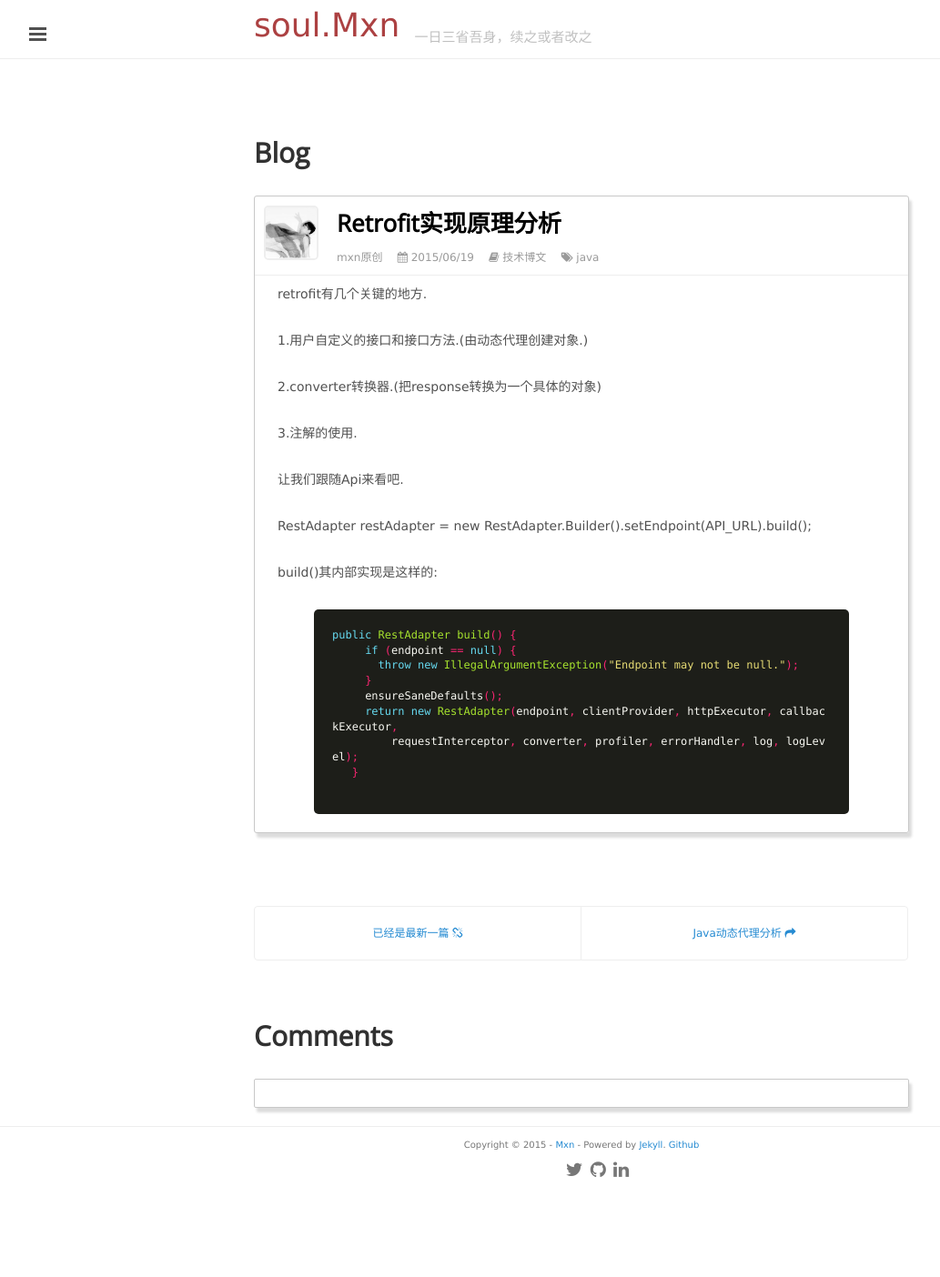
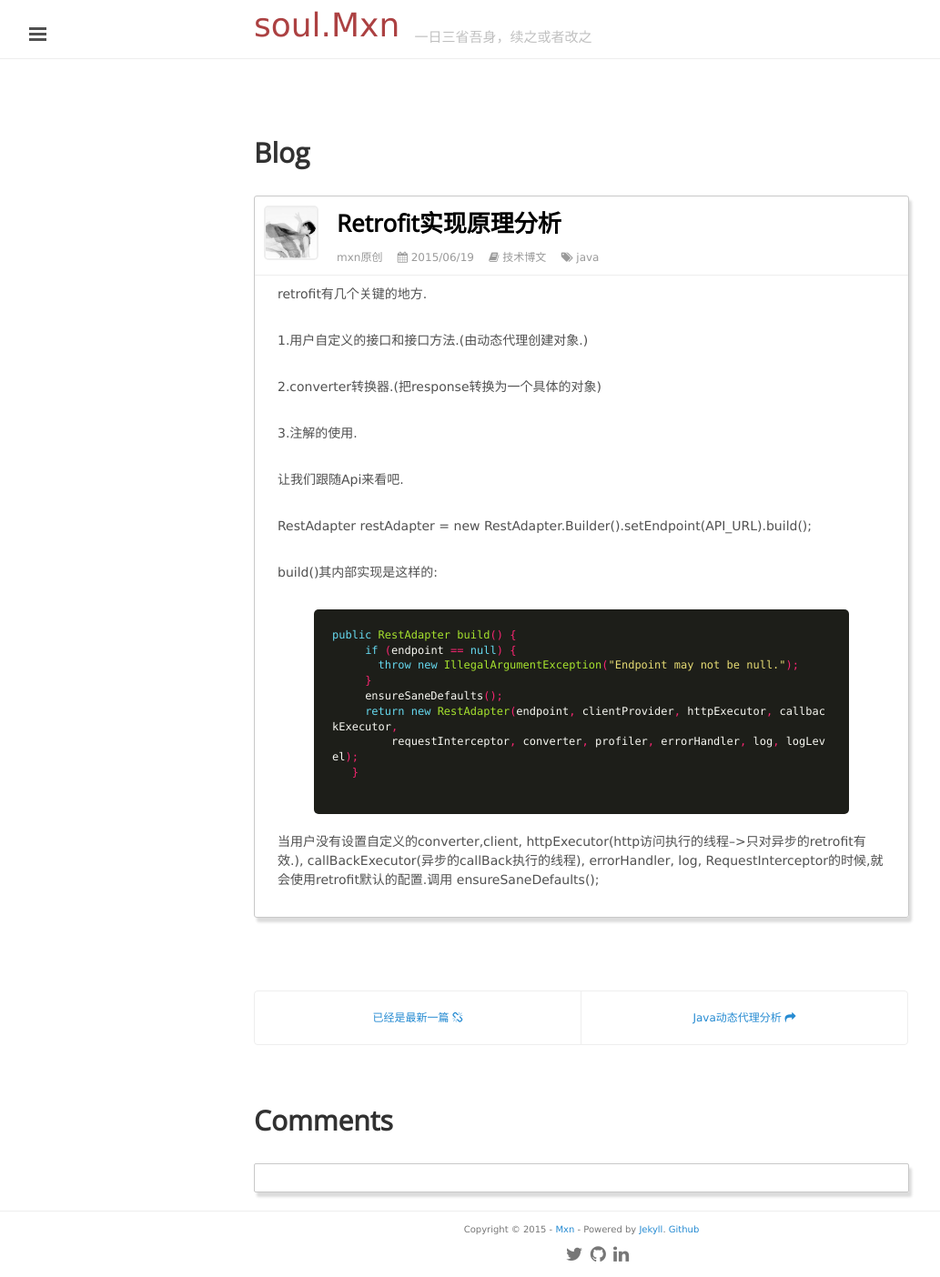
Before and after one commit to mxn21/mxn21.github.io, a Jekyll site: the page built from _posts/2015-6-19-retrofit实现原理分析.md, in a window 1280 px wide. Shown: the whole page at 91% size, without its empty margins (1-1034 px from the left). Built offline with Jekyll 4.4.1, drawn with Linux system fonts in a browser that asks for light colours; Markdown is read by kramdown in place of the engine named in the settings; comment, search, counter and statistics services are not loaded; before the commit the page ends 1311 px from its top, so only the background shows below that.

Commit message:
Update 2015-6-19-retrofit实现原理分析.md

```diff
--- a/_posts/2015-6-19-retrofit实现原理分析.md
+++ b/_posts/2015-6-19-retrofit实现原理分析.md
@@ -30,3 +30,5 @@
    }
 
 {% endhighlight  %}
+
+当用户没有设置自定义的converter,client, httpExecutor(http访问执行的线程-->只对异步的retrofit有效.), callBackExecutor(异步的callBack执行的线程), errorHandler, log, RequestInterceptor的时候,就会使用retrofit默认的配置.调用    ensureSaneDefaults();
```
